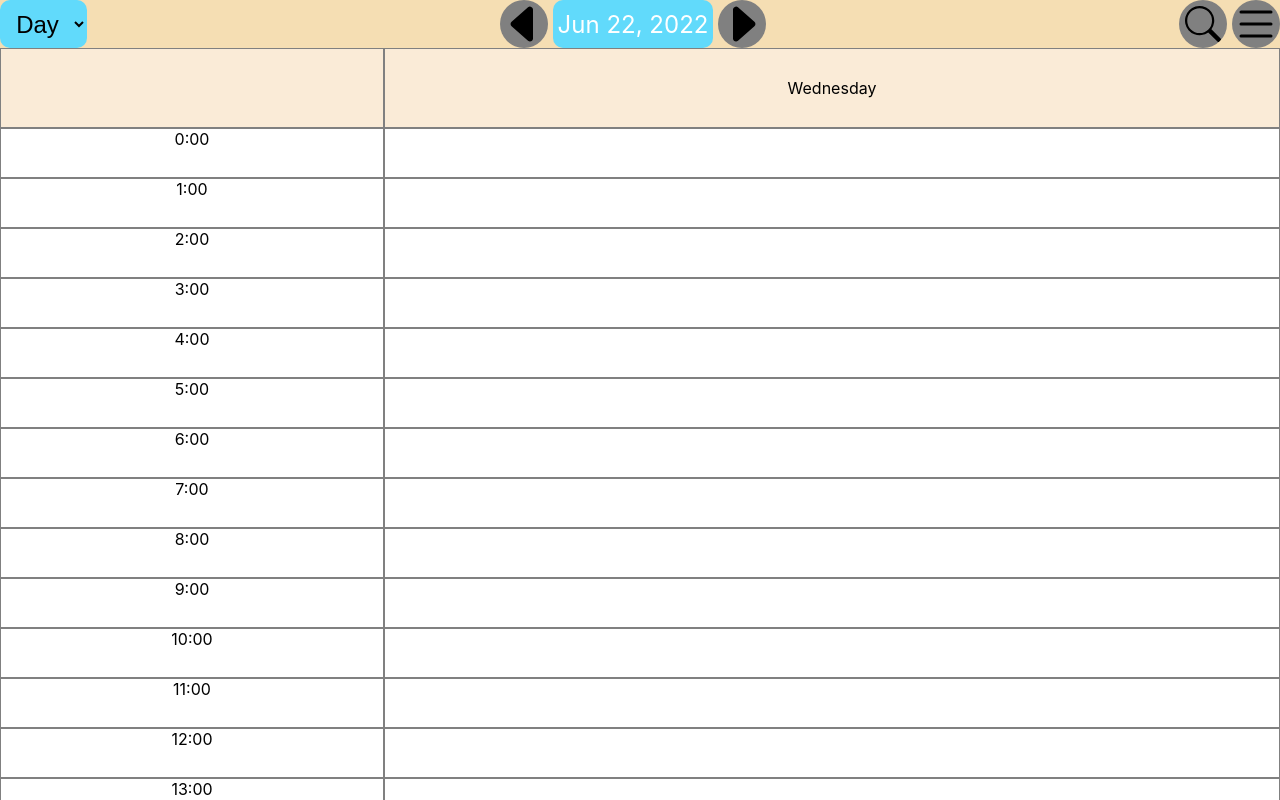
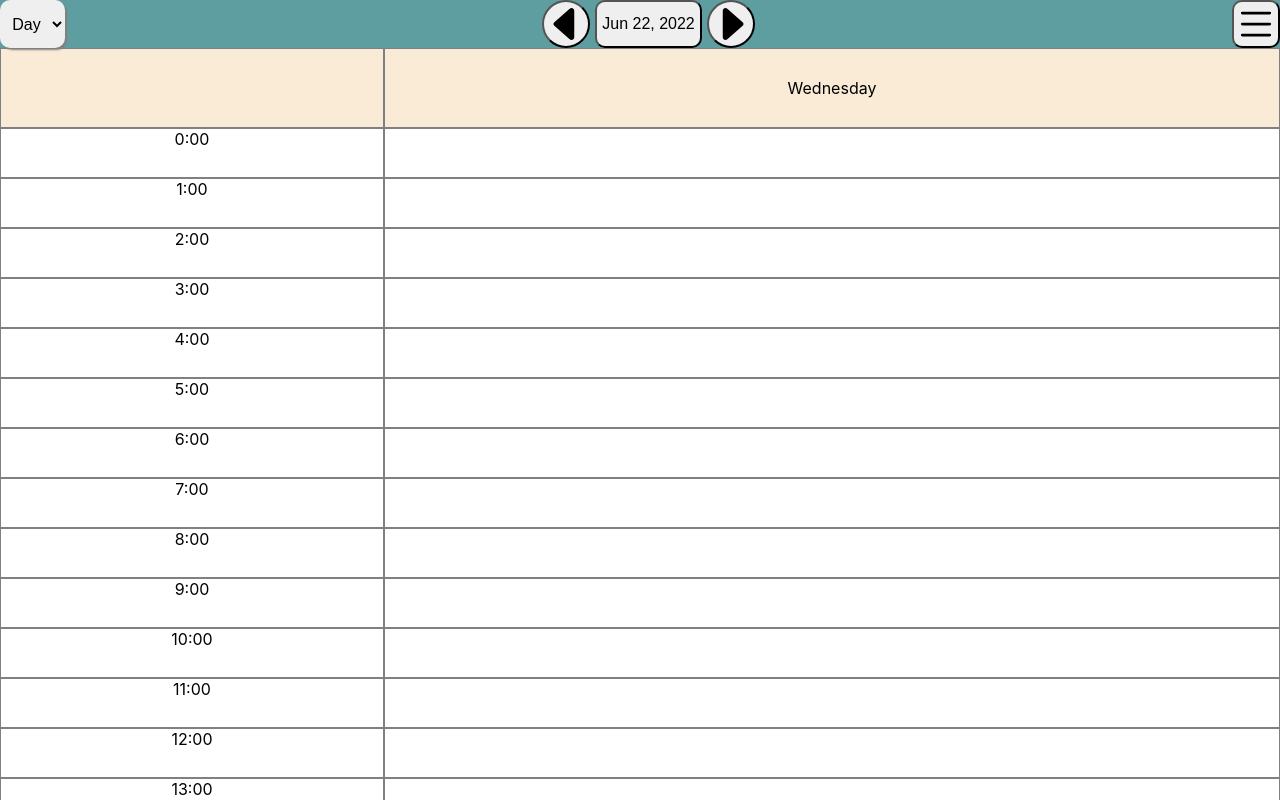
Before and after one commit to phoneticallySAARTHaK/cal, a React (Create React App) app: page / in a window 1280 px wide. Shown: the top 800 px of the page. Built offline with nearby package versions, Linux system fonts and the light colour scheme.

Commit message:
display changes

```diff
--- a/src/App.css
+++ b/src/App.css
@@ -7,7 +7,7 @@
 :root {
   --btn-width: calc(40px + 1vmin);
   --navbar-height: calc(40px + 1vmin);
-  --font-dynamic: calc(1rem + 1vmin);
+  --font-dynamic: calc(1rem);
 }
 
 .App {
@@ -48,7 +48,7 @@
 nav {
   height: var(--navbar-height);
   width: 100;
-  background-color: wheat;
+  background-color: cadetblue;
   display: flex;
   flex: 1 1 auto;
   align-self: flex-start;
@@ -61,11 +61,11 @@ nav {
 .mode {
   height: 100%;
   display: inline-block;
-  background-color: #61dafb;
   border: none;
   border-radius: 10px;
   font-size: var(--font-dynamic);
   text-align: center;
+  box-shadow: 2px 2px 2px gray;
 }
 
 .display {
@@ -74,13 +74,9 @@ nav {
   margin: 0;
   padding: 5px;
   min-width: fit-content;
-  background-color: #61dafb;
   align-items: center;
   border-radius: 10px;
   margin: 0 5px;
-}
-
-.display > span {
   font-size: var(--font-dynamic);
 }
 
@@ -90,8 +86,6 @@ nav {
   width: var(--btn-width);
   display: inline-block;
   margin: 0;
-  border: none;
-  background-color: gray;
   background-position: center;
   background-repeat: no-repeat;
   background-size: cover;
@@ -100,8 +94,7 @@ nav {
 }
 
 .btn:hover,
-.btn:active,
-.btn:focus {
+.btn:active {
   border: 2px solid red;
 }
 
@@ -115,15 +108,10 @@ nav {
   margin-right: auto;
 }
 
-.btn.search {
-  background-image: url(icons/search.svg);
-  margin-right: 5px;
-  background-size: 75%;
-}
-
 .btn.sidebar-toggle {
   background-image: url(icons/list.svg);
   margin-right: 0;
+  border-radius: 10px;
 }
 
 /* LAYOUT */
--- a/src/Components/navbar/Display.js
+++ b/src/Components/navbar/Display.js
@@ -29,11 +29,6 @@ function Display(props) {
       display = "";
   }
 
-  return (
-    <div className="display">
-      <span>{display}</span>
-    </div>
-  );
+  return <button className="display">{display}</button>;
 }
-
 export default Display;
--- a/src/Components/navbar/Navbar.js
+++ b/src/Components/navbar/Navbar.js
@@ -9,7 +9,6 @@ function Navbar(props) {
       <DirectionButton dir="left" />
       <Display />
       <DirectionButton dir="right" />
-      <button className="btn search" />
       <button className="btn sidebar-toggle" />
     </nav>
   );
```
